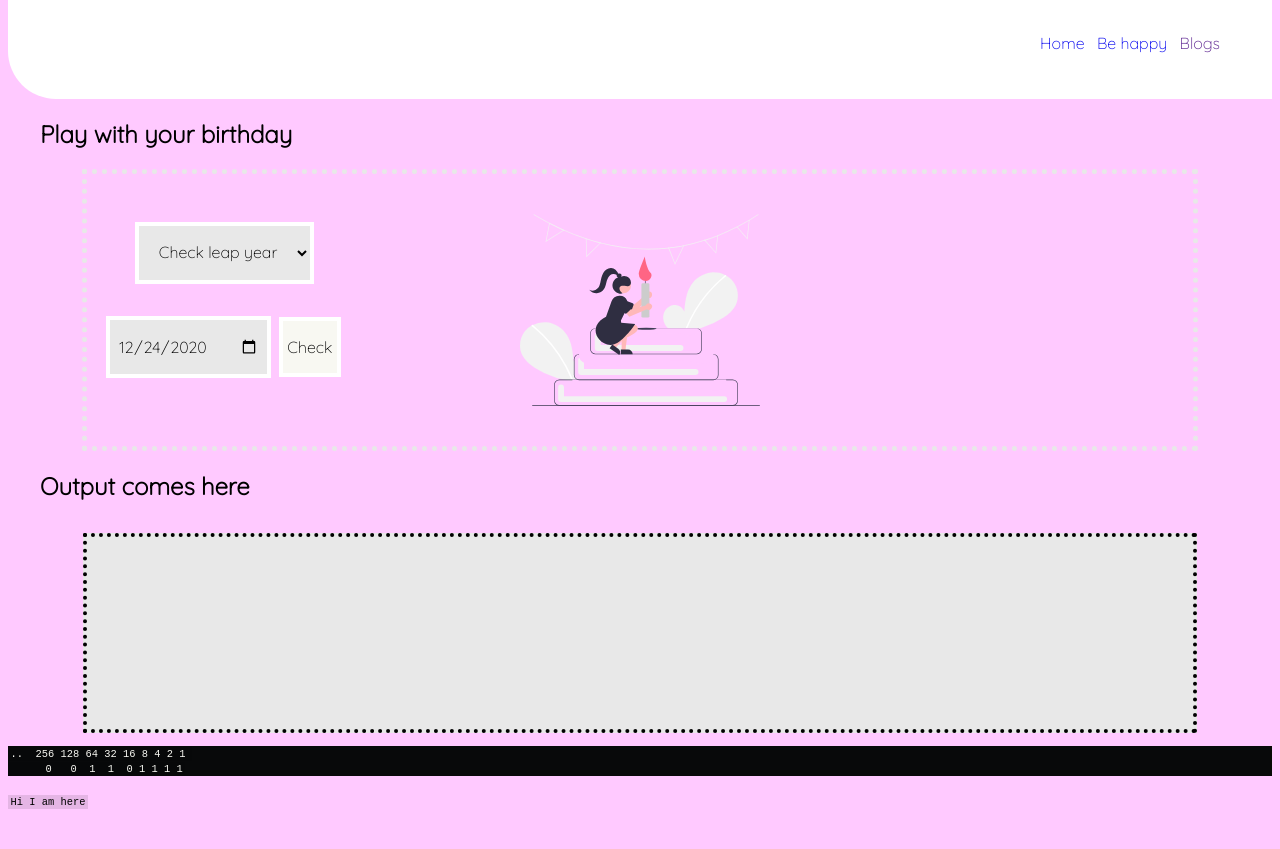
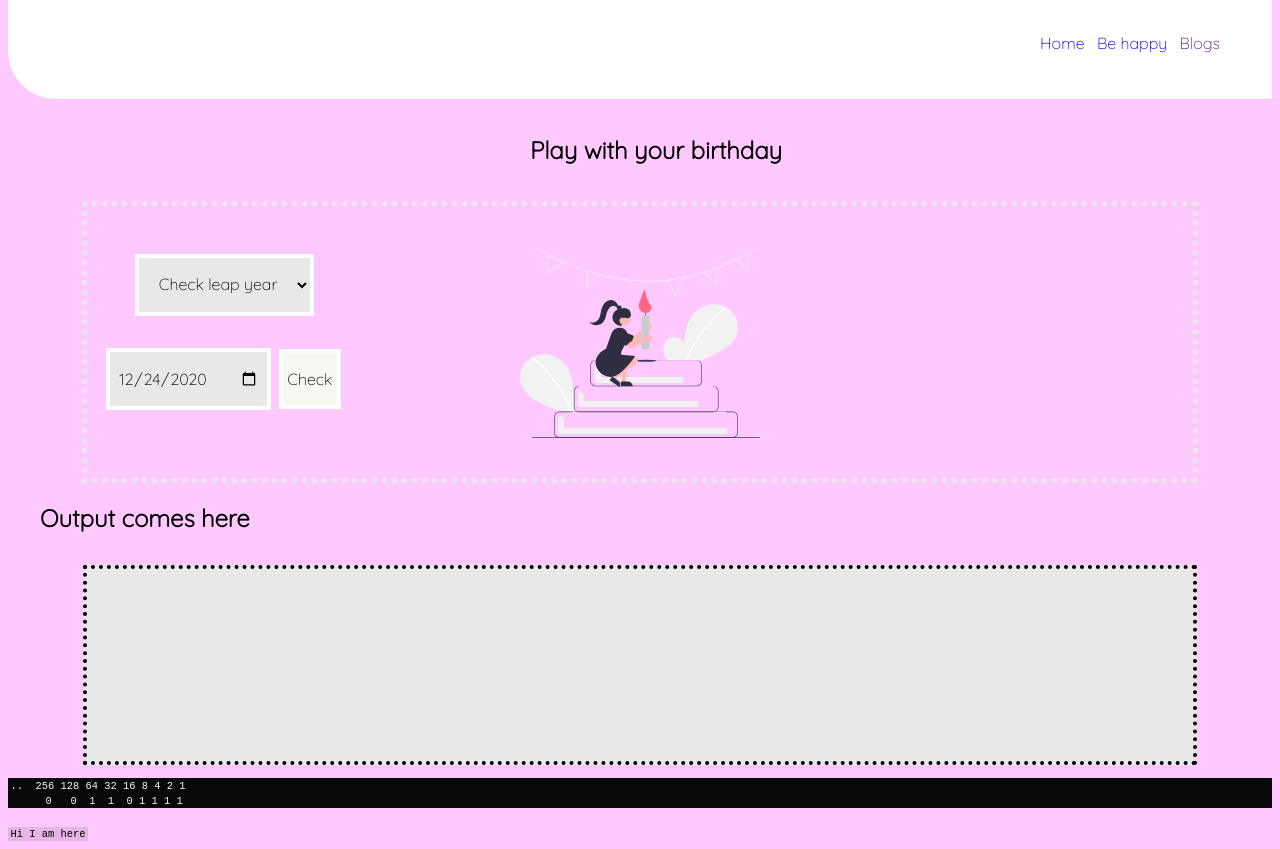
Before and after one commit to mehmehsan/Lesson1_rev, a plain HTML site: page behappy.html in a window 1280 px wide. Shown: the part 69-918 px from the top of the page. Before the commit the page ends 886 px from the top, so only its background shows below. Drawn offline with Linux system fonts and the light colour scheme.

Commit message:
padding added

```diff
--- a/behappy.html
+++ b/behappy.html
@@ -18,7 +18,7 @@
         </ul>
     </nav>
 
-    <h2>
+    <h2 style="text-align: center; padding: 1rem;">
         Play with your birthday
     </h2>
 
```
